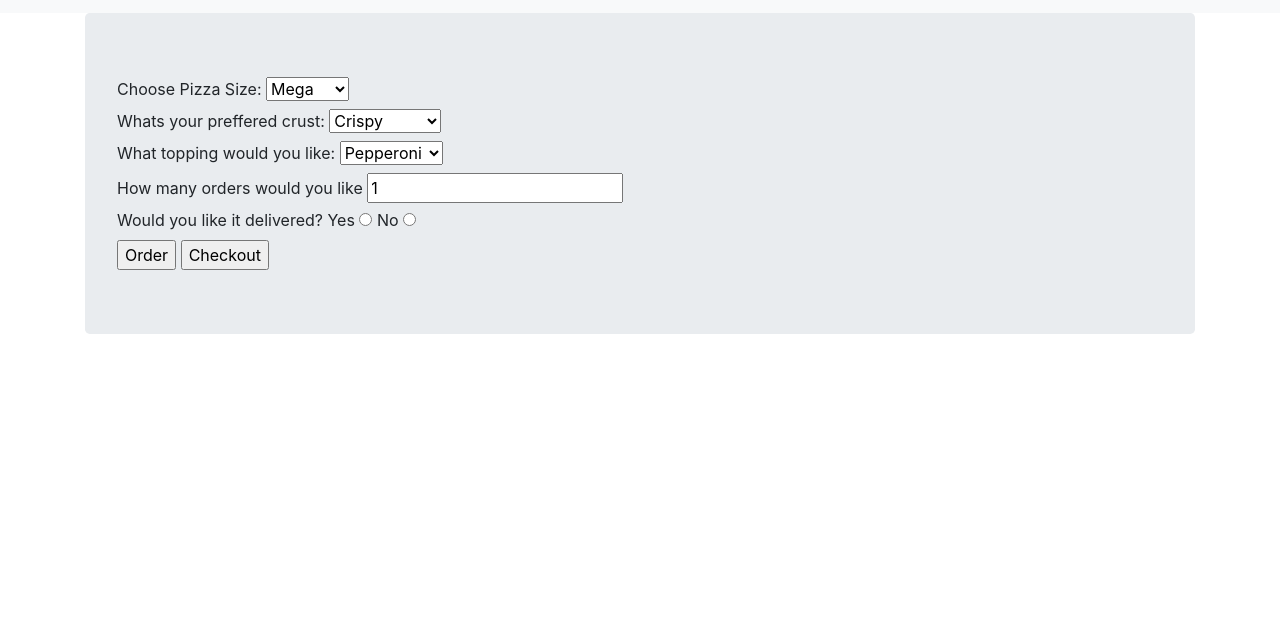
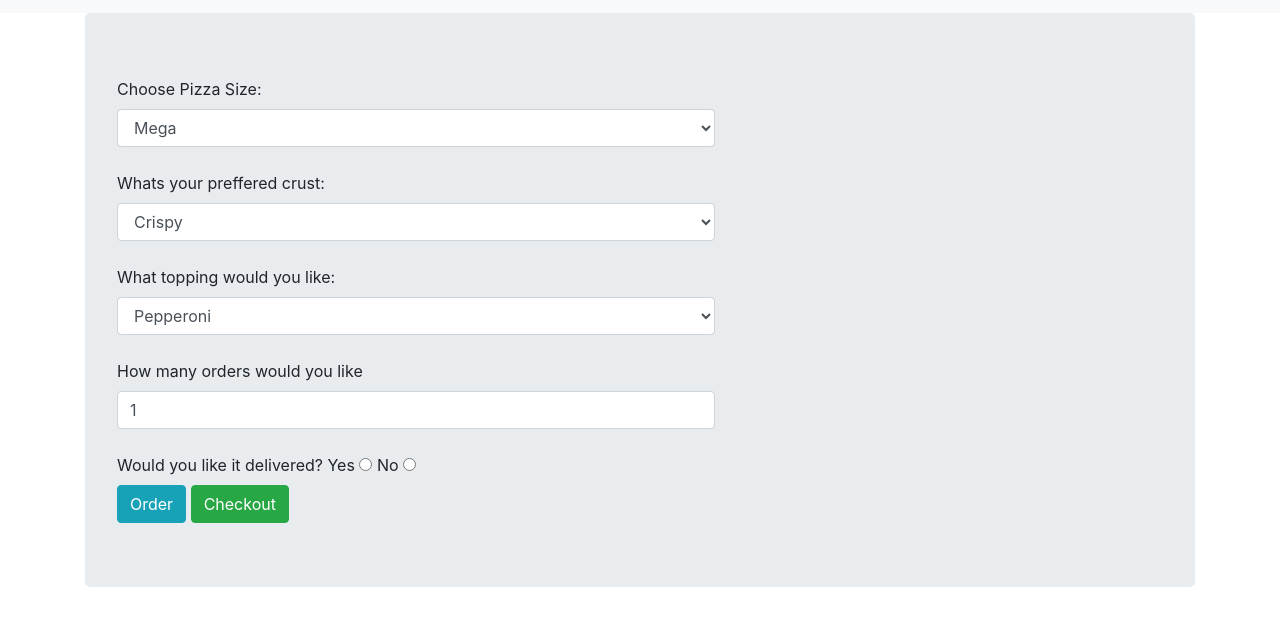
Before and after one commit to BensonGathu/PizzaPro, a plain HTML site: page index.html in a window 1280 px wide. Shown: the part 61-686 px from the top of the page. Drawn offline with nearby package versions, Linux system fonts and the light colour scheme.

Commit message:
Bootstrap functinalities added and the README.md file edited

```diff
--- a/index.html
+++ b/index.html
@@ -21,28 +21,28 @@
                 <div class="col-md-7">
                     <form>
                         <label for="size">Choose Pizza Size:</label>
-                        <select id="size" name="size">
+                        <select id="size" class="form-control" name="size">
                             <option value="mega">Mega</option>
                             <option value="large">Large</option>
                             <option value="medium">Medium</option>
                             <option value="small">Small</option>
                         </select> <br>
                         <label for="crust">Whats your preffered crust:</label>
-                        <select id="crust" name="crust">
+                        <select id="crust" class="form-control" name="crust">
                             <option value="crispy">Crispy</option>
                             <option value="stuffed">Stuffed</option>
                             <option value="gluten-free">Gluten-Free</option>
                             <option value="brooklyn">Brooklyn</option>
                         </select> <br>
                         <label for="toppings">What topping would you like:</label>
-                        <select id="toppings" name="toppings">
+                        <select id="toppings" class="form-control" name="toppings">
                             <option value="pepperoni">Pepperoni</option>
                             <option value="mushroom">Mushroom</option>
                             <option value="tomatoes">Tomatoes</option>
                             <option value="sausage">Sausage</option>
                         </select> <br>
                         <label for="num">How many orders would you like </label>
-                        <input type="number" name="" id="num"  min="1" value="1"> <br>
+                        <input type="number" class="form-control" name="" id="num"  min="1" value="1"> <br>
                         Would you like it delivered?
                         <label for="yes">Yes</label>
                         <input type="radio" id="yes" name="delivery" value="yes">
@@ -59,13 +59,13 @@
                             </div>
 
                         </div>
-                        <input type="submit" value="Order">
-                        <input type="button" name="" id="check" value="Checkout">
+                        <input type="submit" class="btn btn-info" value="Order">
+                        <input type="button" name="" id="check" class="btn btn-success" value="Checkout">
                     </form>
                 </div>
                 <div class="col-md-5">
                     <ul id="checkout">
-                    <h2>Order Summary</h2>
+                    <h2> <b>Order Summary</b></h2>
 
 
                     </ul>
--- a/js/scripts.js
+++ b/js/scripts.js
@@ -14,12 +14,6 @@ Pizza.prototype.fullDetails = function(){
     return  "<b>Number of orders:</b> "+"<i>"+this.num + "</i>"+ "<br>"+ "<b>Pizza size: </b>"+ "<i>"+this.size+"</i>"+ "<br>"+ "<b>Preferred toppings: </b>"+ "<i>"+this.toppings+ "</i>"+ "<br>"+ "<b>Preferred crust: </b>"+ "<i>"+this.crust+ "</i>";
 
 }
-
-// $("ul#addresses").text("");
-// newContact.addresses.forEach(function(address) {
-//   $("ul#addresses").append("<li>" + address.street + ", " + address.city + " " + address.County + "</li>");
-// });
-
 
 $(document).ready(function(){
 
@@ -97,7 +91,7 @@ $(document).ready(function(){
         }
         total = total *num
 
-        $("ul#checkout").append( order.fullDetails()+ "<b> Total : </b> <i>ksh "+ total+"</i>")
+        $("ul#checkout").append( order.fullDetails()+ "<b> <br>Total : <i>ksh "+ total+"</i> </b>")
     })
     $("input#check").click(function(){
         $("ul#checkout").show()
```
Also changed, not shown: 1 other file.
